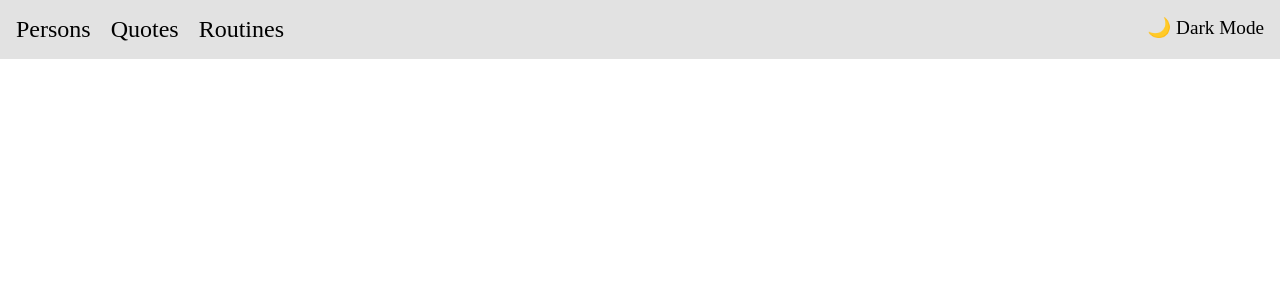
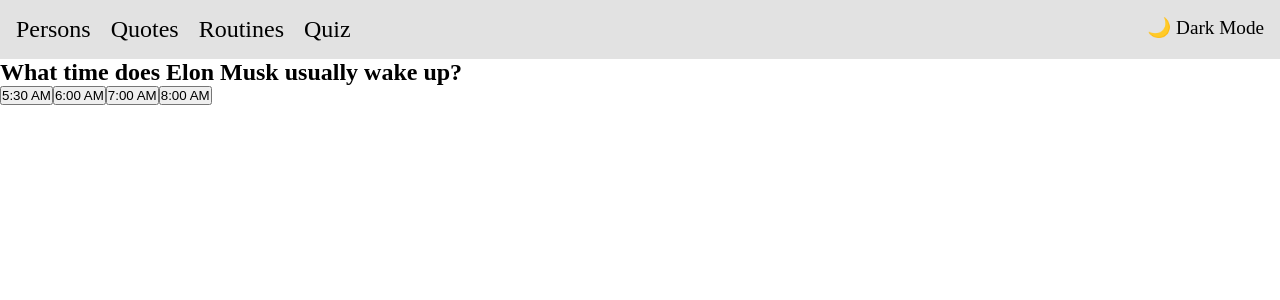
Before and after one commit to Mustafaali82/techgems, a React (Create React App) app: page /quiz in a window 1280 px wide. Shown: the top 300 px of the page. Built offline with nearby package versions, Linux system fonts and the light colour scheme; a web font is replaced by a local one.

Commit message:
File Updated

```diff
--- a/src/App.js
+++ b/src/App.js
@@ -6,6 +6,7 @@
 import Quotes from "./components/Quotes";
 import personalities from "./data/personalities";
 import Routine from "./components/Routine";
+import Quiz from "./components/Quiz";
 
 function App() {
   const [darkMode, setDarkMode] = useState(false);
@@ -36,6 +37,7 @@
           />
           <Route path="/quotes" element={<Quotes />} />
           <Route path="/routine" element={<Routine />} />
+          <Route path="/quiz" element={<Quiz />} />
         </Routes>
       </Router>
     </div>
--- a/src/components/Navbar.js
+++ b/src/components/Navbar.js
@@ -15,6 +15,9 @@
           <li>
             <Link to="/routine">Routines</Link>
           </li>
+          <li>
+            <Link to="/quiz">Quiz</Link>
+          </li>
         </div>
         <div className="theme-icon">
           <button className="theme-toggle" onClick={toggleDarkMode}>
--- /dev/null
+++ b/src/components/Quiz.js
@@ -0,0 +1,61 @@
+import React, { useState } from "react";
+
+const quizQuestions = [
+  {
+    question: "What time does Elon Musk usually wake up?",
+    options: ["5:30 AM", "6:00 AM", "7:00 AM", "8:00 AM"],
+    answer: "7:00 AM",
+  },
+  {
+    question: "Which personality co-founded Google?",
+    options: ["Elon Musk", "Steve Jobs", "Larry Page", "Bill Gates"],
+    answer: "Larry Page",
+  },
+  {
+    question: "Who is the creator of Python?",
+    options: ["Linus Torvalds", "Bjarne Stroustrup", "Guido van Rossum", "Dennis Ritchie"],
+    answer: "Guido van Rossum",
+  },
+];
+
+const Quiz = () => {
+  const [currentQuestion, setCurrentQuestion] = useState(0);
+  const [score, setScore] = useState(0);
+  const [showScore, setShowScore] = useState(false);
+
+  const handleAnswerOptionClick = (selectedOption) => {
+    if (selectedOption === quizQuestions[currentQuestion].answer) {
+      setScore(score + 1);
+    }
+
+    const nextQuestion = currentQuestion + 1;
+    if (nextQuestion < quizQuestions.length) {
+      setCurrentQuestion(nextQuestion);
+    } else {
+      setShowScore(true);
+    }
+  };
+
+  return (
+    <div className="quiz-container">
+      {showScore ? (
+        <div className="score-section">
+          You scored {score} out of {quizQuestions.length}!
+        </div>
+      ) : (
+        <div className="question-section">
+          <h2>{quizQuestions[currentQuestion].question}</h2>
+          <div className="options">
+            {quizQuestions[currentQuestion].options.map((option) => (
+              <button key={option} onClick={() => handleAnswerOptionClick(option)}>
+                {option}
+              </button>
+            ))}
+          </div>
+        </div>
+      )}
+    </div>
+  );
+};
+
+export default Quiz;
```
